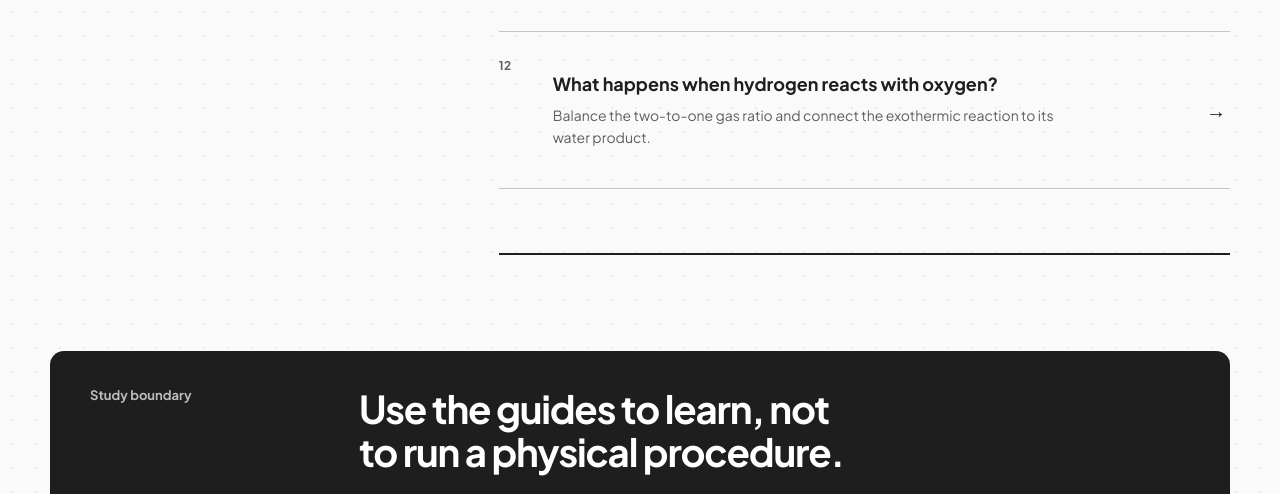
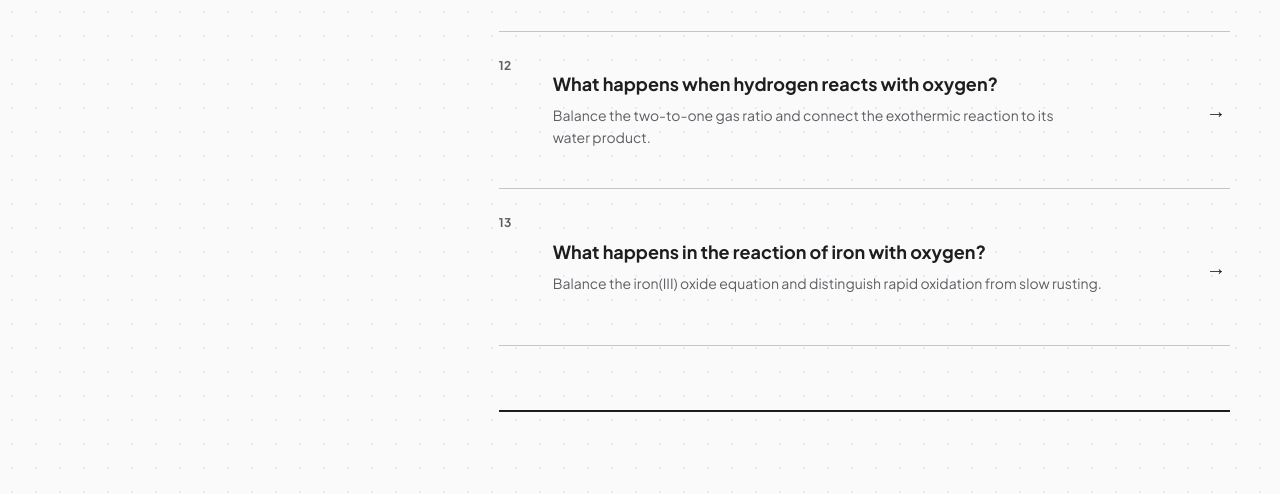
Before and after one commit to Yusupov-Muhammadyusuf/OmniLab, a Django app: page /guides/ in a window 1280 px wide. Shown: the part 3000-3494 px from the top of the page. Run offline with Django 5.2, Linux system fonts and the light colour scheme.

Commit message:
Publish iron and oxygen reaction guide
Co-authored-by: tin-computer[bot] <277149838+tin-computer[bot]@users.noreply.github.com>

```diff
--- a/omnilab/urls.py
+++ b/omnilab/urls.py
@@ -63,6 +63,12 @@ urlpatterns = [
         views.prepared_reaction_demo,
         {'demo_key': 'hydrogen-oxygen'},
         name="demo_hydrogen_oxygen",
+    ),
+    path(
+        'demo/iron-oxygen/',
+        views.prepared_reaction_demo,
+        {'demo_key': 'iron-oxygen'},
+        name="demo_iron_oxygen",
     ),
     path(
         'guides/sodium-and-chlorine-reaction/',
@@ -135,5 +141,11 @@ urlpatterns = [
         {'guide_key': 'hydrogen-oxygen'},
         name="guide_hydrogen_oxygen",
     ),
+    path(
+        'guides/reaction-of-iron-with-oxygen/',
+        views.observation_guide,
+        {'guide_key': 'iron-oxygen'},
+        name="guide_iron_oxygen",
+    ),
     path('ai_insights/', views.ai_insights, name="ai_insights"),
 ]
--- a/omnilab/views.py
+++ b/omnilab/views.py
@@ -81,6 +81,9 @@ PUBLIC_CANONICAL_URLS = {
     "hydrogen_oxygen": (
         f"{PRODUCTION_BASE_URL}/guides/hydrogen-and-oxygen-reaction/"
     ),
+    "iron_oxygen": (
+        f"{PRODUCTION_BASE_URL}/guides/reaction-of-iron-with-oxygen/"
+    ),
 }
 SODIUM_CHLORINE_DEMO_URL = f"{PRODUCTION_BASE_URL}/demo/sodium-chlorine/"
 REACTION_FEEDBACK_VIEWED_EVENT = "reaction_feedback_viewed"
@@ -253,6 +256,21 @@ REACTION_DEMOS = {
         ),
         "url": f"{PRODUCTION_BASE_URL}/demo/hydrogen-oxygen/",
     },
+    "iron-oxygen": {
+        "id": "iron-oxygen",
+        "version": "v1",
+        "selectedChemicals": ["Fe", "O2"],
+        "vessel": "beaker",
+        "liquidColor": "#9b6958",
+        "mixture_label": "Fe + O2",
+        "title": "Iron and oxygen, ready to analyze",
+        "page_title": "OmniLab - Iron and oxygen reaction demo",
+        "page_description": (
+            "Open a prepared Iron and Oxygen setup, then choose whether to "
+            "request an educational reaction prediction."
+        ),
+        "url": f"{PRODUCTION_BASE_URL}/demo/iron-oxygen/",
+    },
 }
 CHEMICAL_REACTION_VIRTUAL_LAB_VISIT_SOURCE = "guide_virtual_lab"
 SUPPORTED_REACTION_EFFECTS = frozenset(
@@ -1183,6 +1201,148 @@ OBSERVATION_GUIDE_PAGES = {
             "OmniLab predicts water as the product without simulating ignition, "
             "flame, pressure, temperature, gas ratio, reaction rate, or a "
             "physical procedure."
+        ),
+    },
+    "iron-oxygen": {
+        "route_name": "guide_iron_oxygen",
+        "canonical_key": "iron_oxygen",
+        "visit_source": "guide_virtual_lab",
+        "demo_route_name": "demo_iron_oxygen",
+        "title": "What happens in the reaction of iron with oxygen?",
+        "page_title": (
+            "Reaction of iron with oxygen: equation and result | OmniLab"
+        ),
+        "description": (
+            "See the reaction of iron with oxygen, balanced equation, "
+            "iron(III) oxide product, redox changes, observations, and limits."
+        ),
+        "reading_time": "6 minute read",
+        "direct_answer": (
+            "Iron reacts with oxygen to form iron oxide. In the simplified "
+            "model used by OmniLab, the product is iron(III) oxide, Fe2O3. "
+            "The balanced equation uses coefficients 4, 3, and 2. Different "
+            "conditions can produce other iron oxides."
+        ),
+        "student_job": (
+            "Use this guide to balance the equation, explain the redox change, "
+            "and separate rapid oxidation from slow rusting."
+        ),
+        "study_intro": (
+            "Connect the coefficients and formulas to the products, electron "
+            "transfer, and expected observation."
+        ),
+        "reactants": [
+            {"name": "Iron", "formula": "Fe"},
+            {"name": "Oxygen", "formula": "O2"},
+        ],
+        "setup_summary": (
+            "A beaker is prepared with Iron and Oxygen. The burner stays off, "
+            "and you decide when to request the supported prediction."
+        ),
+        "cta_label": "Try the iron and oxygen setup",
+        "equation": "4Fe(s) + 3O2(g) -> 2Fe2O3(s)",
+        "explanation": (
+            "Iron can oxidize in oxygen to form iron(III) oxide. The process "
+            "is exothermic, although bulk iron may react slowly unless it is "
+            "finely divided or heated. Four iron atoms combine with three "
+            "oxygen molecules in the simplified balanced equation."
+        ),
+        "observation_title": "A solid iron oxide product",
+        "observation": (
+            "This guide uses a simple solid-product diagram for Fe2O3. A real "
+            "heated iron sample may glow or spark and leave a dark oxide, while "
+            "slow corrosion can produce reddish-brown rust. OmniLab returns "
+            "text for this pair and does not render those physical effects."
+        ),
+        "observation_class": "observation-oxide",
+        "observation_label": "Iron(III) oxide",
+        "study_steps": [
+            {
+                "title": "Balance iron and oxygen",
+                "body": (
+                    "Two Fe2O3 units contain four iron atoms and six oxygen "
+                    "atoms. Those six oxygen atoms come from three O2 molecules, "
+                    "so the coefficients are 4, 3, and 2."
+                ),
+            },
+            {
+                "title": "Track the electron transfer",
+                "body": (
+                    "Iron moves from oxidation state 0 to +3 and is oxidized. "
+                    "Oxygen moves from 0 to -2 and is reduced, so the overall "
+                    "change is a redox reaction."
+                ),
+            },
+            {
+                "title": "Keep the conditions attached",
+                "body": (
+                    "Fine or heated iron can oxidize rapidly. Bulk iron usually "
+                    "reacts much more slowly, and moisture helps the corrosion "
+                    "process commonly called rusting."
+                ),
+            },
+        ],
+        "common_questions": [
+            {
+                "question": "What is the word equation for iron and oxygen?",
+                "answer": (
+                    "The word equation is iron + oxygen -> iron oxide. A formula "
+                    "equation must name the oxide being modeled because iron "
+                    "can form more than one oxide."
+                ),
+            },
+            {
+                "question": "How do you balance Fe + O2 -> Fe2O3?",
+                "answer": (
+                    "Write 4Fe + 3O2 -> 2Fe2O3. Both sides then contain four "
+                    "iron atoms and six oxygen atoms. Coefficients change the "
+                    "number of particles, not the formulas of the substances."
+                ),
+            },
+            {
+                "question": "Why do some equations show Fe3O4 instead?",
+                "answer": (
+                    "Iron can form FeO, Fe2O3, Fe3O4, or mixtures of oxides. "
+                    "Temperature, oxygen availability, particle size, and other "
+                    "conditions affect the product. OmniLab deliberately uses "
+                    "the simplified Fe2O3 equation for its supported pair."
+                ),
+            },
+            {
+                "question": "Is the reaction of iron with oxygen the same as rusting?",
+                "answer": (
+                    "Rusting is the slow corrosion of iron in the presence of "
+                    "oxygen and moisture. Rapid oxidation of fine or heated iron "
+                    "is related chemistry, but the rate, appearance, and mixture "
+                    "of oxide products can differ."
+                ),
+            },
+            {
+                "question": "What type of reaction is iron with oxygen?",
+                "answer": (
+                    "It is an oxidation and redox reaction. When iron burns "
+                    "rapidly it is also a combustion reaction: iron loses "
+                    "electrons as oxygen gains them."
+                ),
+            },
+            {
+                "question": "Why can the iron sample gain mass?",
+                "answer": (
+                    "Oxygen atoms become part of the solid product. If the oxide "
+                    "stays with the sample, its mass includes the original iron "
+                    "plus oxygen taken from the surrounding gas."
+                ),
+            },
+        ],
+        "safety": [
+            "Keep fine iron powder away from ignition sources.",
+            "Use heat-resistant tools for heated samples.",
+            "Wear eye protection and avoid oxide dust.",
+        ],
+        "boundary": (
+            "OmniLab uses one simplified Fe2O3 product model. It does not "
+            "simulate temperature, oxygen supply, moisture, particle size, "
+            "reaction rate, sparks, oxide mixtures, or a physical procedure."
         ),
     },
 }
@@ -1219,7 +1379,7 @@ GUIDE_RELATIONSHIPS = {
     "chemical_reaction_virtual_lab": [
         ("sodium_chlorine_reaction", "Start with one supported reaction"),
         ("limewater_carbon_dioxide", "See a cloudy precipitate result"),
-        ("zinc_hydrochloric_acid", "See a gas-evolution result"),
+        ("iron_oxygen", "Study oxidation with a solid product"),
     ],
     "sodium_chlorine_reaction": [
         ("sodium_chlorine_formula", "Use the same substances to build NaCl"),
@@ -1295,6 +1455,12 @@ GUIDE_RELATIONSHIPS = {
     "hydrogen_oxygen": [
         ("sodium_water", "Trace hydrogen from a water reaction"),
         ("zinc_hydrochloric_acid", "Trace hydrogen from a metal-acid reaction"),
+        ("iron_oxygen", "Compare another reaction with oxygen"),
+    ],
+    "iron_oxygen": [
+        ("hydrogen_oxygen", "Compare another reaction with oxygen"),
+        ("zinc_hydrochloric_acid", "Compare another metal redox reaction"),
+        ("sodium_water", "Compare another metal oxidation"),
     ],
 }
 
@@ -1510,6 +1676,20 @@ GUIDE_LIBRARY_GROUPS = [
                 ]["route_name"],
                 "canonical_key": OBSERVATION_GUIDE_PAGES[
                     "hydrogen-oxygen"
+                ]["canonical_key"],
+            },
+            {
+                "number": "13",
+                "title": OBSERVATION_GUIDE_PAGES["iron-oxygen"]["title"],
+                "summary": (
+                    "Balance the iron(III) oxide equation and distinguish "
+                    "rapid oxidation from slow rusting."
+                ),
+                "route_name": OBSERVATION_GUIDE_PAGES[
+                    "iron-oxygen"
+                ]["route_name"],
+                "canonical_key": OBSERVATION_GUIDE_PAGES[
+                    "iron-oxygen"
                 ]["canonical_key"],
             },
         ],
@@ -2042,8 +2222,9 @@ def chemical_reaction_virtual_lab(request):
 def guide_library(request):
     canonical_url = PUBLIC_CANONICAL_URLS["guides"]
     description = (
-        "Browse twelve chemistry guides about virtual reaction labs, sodium "
-        "and chlorine, combustion, acid reactions, gas evolution, and precipitates."
+        "Browse thirteen chemistry guides about virtual reaction labs, sodium "
+        "and chlorine, combustion, oxidation, acid reactions, gas evolution, "
+        "and precipitates."
     )
     guides = [
         guide
--- a/static/css/style.css
+++ b/static/css/style.css
@@ -2562,6 +2562,14 @@ body {
 
 .observation-clear .observation-particle {
     display: none;
+}
+
+.observation-oxide .observation-vessel-liquid {
+    background: rgba(151, 82, 53, .18);
+}
+
+.observation-oxide .observation-particle {
+    background: #8a4630;
 }
 
 .observation-bubbles .observation-particle {
--- a/templates/guide_library.html
+++ b/templates/guide_library.html
@@ -39,7 +39,7 @@
 
         <section class="guide-index-hero" aria-labelledby="guide-index-heading">
             <div class="guide-index-hero-copy">
-                <p class="guide-context">Twelve questions · One connected library</p>
+                <p class="guide-context">Thirteen questions · One connected library</p>
                 <h1 id="guide-index-heading">Understand the reaction, then try it in the lab</h1>
                 <p>Choose a guide for the question in front of you. Each one connects a supported reaction, formula, bond, or visible observation to the chemistry behind it.</p>
                 <a class="guide-primary" href="{% url 'index' %}#lab-workspace">
@@ -62,7 +62,7 @@
             <div class="guide-index-library-intro">
                 <p class="guide-section-label">Browse the library</p>
                 <h2 id="library-heading">Start where your chemistry question starts</h2>
-                <p>The twelve guides are grouped by the job they help you do, not by publication date.</p>
+                <p>The thirteen guides are grouped by the job they help you do, not by publication date.</p>
             </div>
 
             <div class="guide-index-groups">
--- a/templates/index.html
+++ b/templates/index.html
@@ -121,17 +121,17 @@
         <section id="guide-library" class="guide-library" aria-labelledby="guide-library-title">
             <div class="guide-library-shell">
                 <div class="guide-library-intro">
-                    <p class="guide-library-context">Twelve chemistry guides</p>
+                    <p class="guide-library-context">Thirteen chemistry guides</p>
                     <h2 id="guide-library-title">Explore the chemistry guide library</h2>
                     <p class="guide-library-description">Explore every guide by reaction question, equation, bond, or visible observation.</p>
                     <a class="guide-library-overview-link" href="{% url 'guide_library' %}">
-                        Explore all 12 chemistry guides
+                        Explore all 13 chemistry guides
                         <span aria-hidden="true">&rarr;</span>
                     </a>
                 </div>
 
                 <div class="guide-library-summary" aria-label="Guide library summary">
-                    <span class="guide-library-count" aria-hidden="true">12</span>
+                    <span class="guide-library-count" aria-hidden="true">13</span>
                     <p>
                         <strong>Questions in one dedicated library</strong>
                         <span>Each guide connects the chemistry explanation to a supported virtual experiment.</span>
--- a/templates/observation_guide.html
+++ b/templates/observation_guide.html
@@ -134,7 +134,11 @@
                 <div class="observation-guide-study-intro">
                     <p class="guide-section-label">Read the equation</p>
                     <h2 id="study-heading">Three details that explain the result</h2>
+                    {% if guide.study_intro %}
+                    <p>{{ guide.study_intro }}</p>
+                    {% else %}
                     <p>Connect the coefficients and formulas to the gas, solution, and visible cue.</p>
+                    {% endif %}
                 </div>
                 <ol class="observation-guide-study-grid">
                     {% for step in guide.study_steps %}
```
Also changed, not shown: browser_tests/compatible_reaction_partners.test.mjs (+5 -1 lines), omnilab/tests.py (+69 -20 lines), static/js/configuration/config.js (+9 -0 lines), static/ts/configuration/config.ts (+9 -0 lines).
